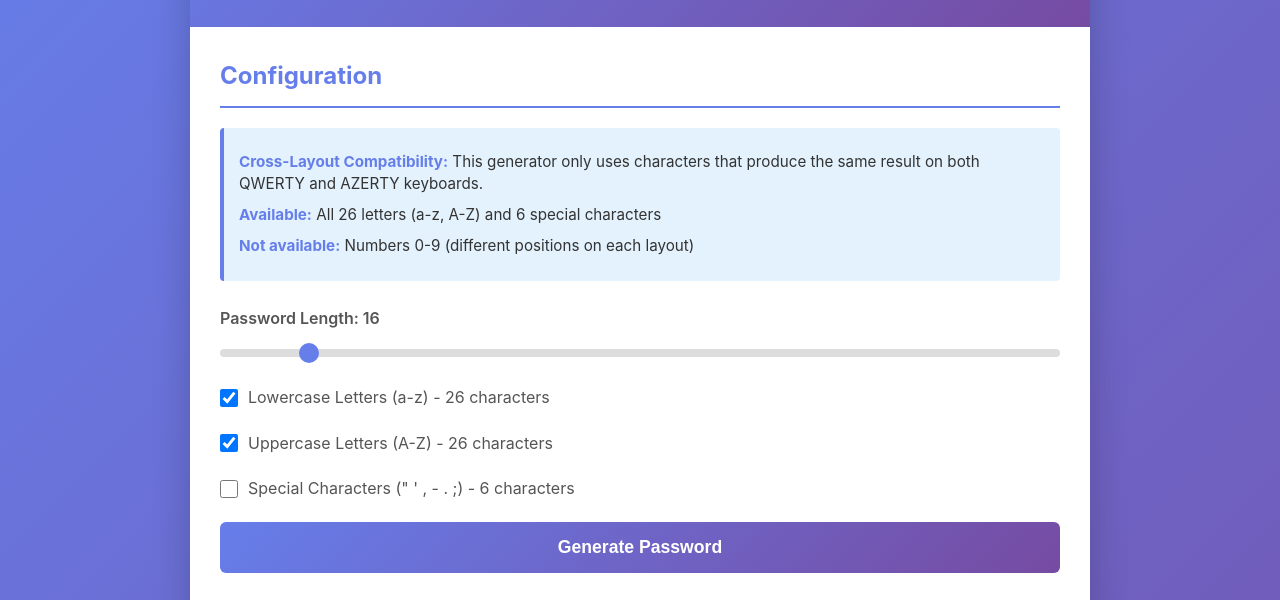
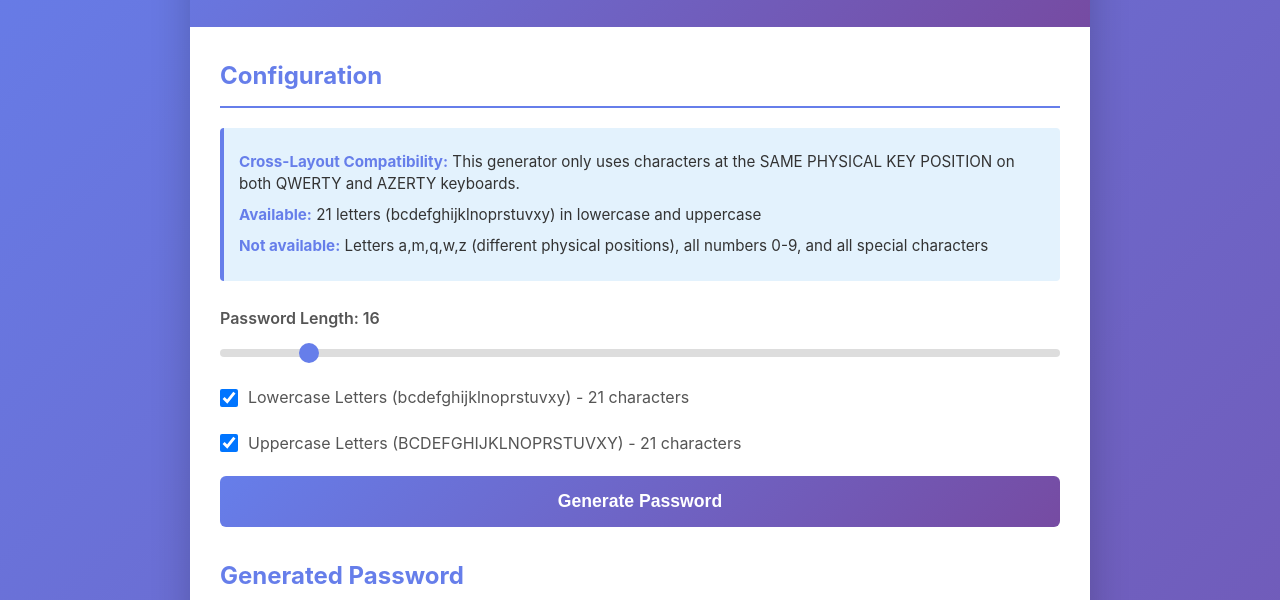
Before and after one commit to Riventh/passgen-qwerty, a plain HTML site: page website/index.html in a window 1280 px wide. Shown: the part 183-783 px from the top of the page. Drawn offline with Linux system fonts and the light colour scheme.

Commit message:
fix(website): update UI for 21-letter set

```diff
--- a/website/index.html
+++ b/website/index.html
@@ -19,9 +19,9 @@
                 <h2>Configuration</h2>
 
                 <div class="info-box">
-                    <p><strong>Cross-Layout Compatibility:</strong> This generator only uses characters that produce the same result on both QWERTY and AZERTY keyboards.</p>
-                    <p><strong>Available:</strong> All 26 letters (a-z, A-Z) and 6 special characters</p>
-                    <p><strong>Not available:</strong> Numbers 0-9 (different positions on each layout)</p>
+                    <p><strong>Cross-Layout Compatibility:</strong> This generator only uses characters at the SAME PHYSICAL KEY POSITION on both QWERTY and AZERTY keyboards.</p>
+                    <p><strong>Available:</strong> 21 letters (bcdefghijklnoprstuvxy) in lowercase and uppercase</p>
+                    <p><strong>Not available:</strong> Letters a,m,q,w,z (different physical positions), all numbers 0-9, and all special characters</p>
                 </div>
 
                 <div class="form-group">
@@ -32,21 +32,14 @@
                 <div class="form-group">
                     <label class="checkbox-label">
                         <input type="checkbox" id="include-lowercase" checked>
-                        Lowercase Letters (a-z) - 26 characters
+                        Lowercase Letters (bcdefghijklnoprstuvxy) - 21 characters
                     </label>
                 </div>
 
                 <div class="form-group">
                     <label class="checkbox-label">
                         <input type="checkbox" id="include-uppercase" checked>
-                        Uppercase Letters (A-Z) - 26 characters
-                    </label>
-                </div>
-
-                <div class="form-group">
-                    <label class="checkbox-label">
-                        <input type="checkbox" id="include-special">
-                        Special Characters (" ' , - . ;) - 6 characters
+                        Uppercase Letters (BCDEFGHIJKLNOPRSTUVXY) - 21 characters
                     </label>
                 </div>
 
```
